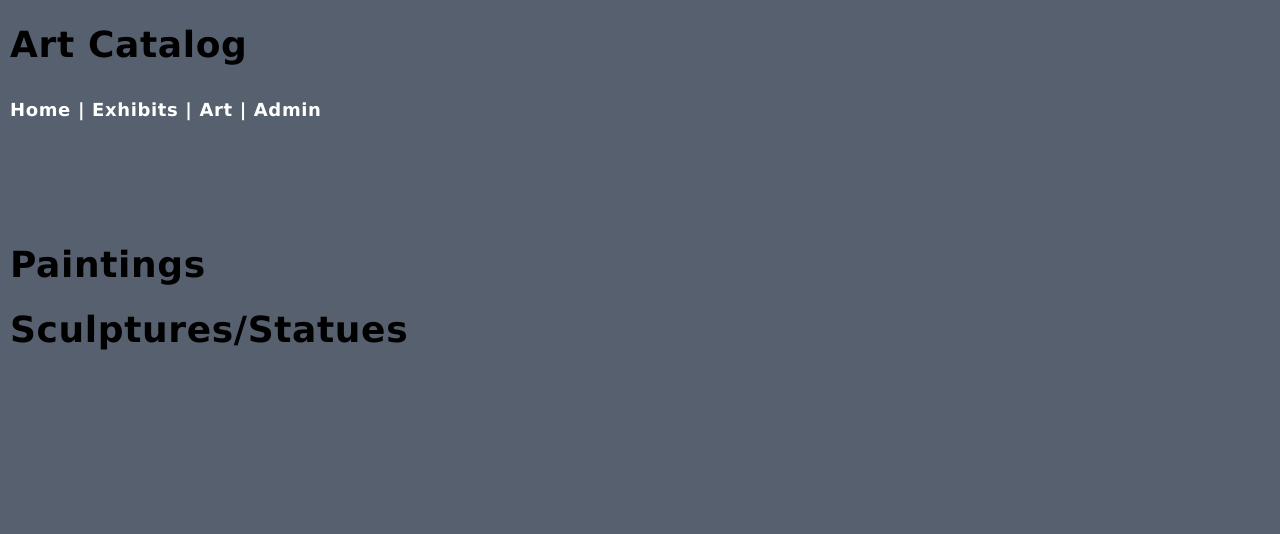
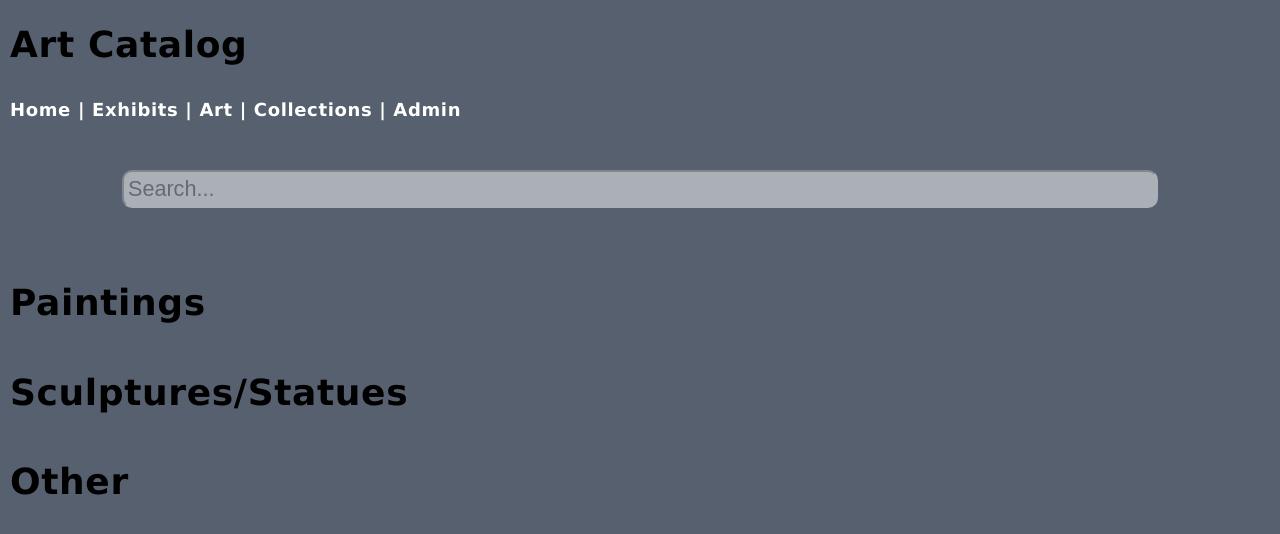
Before and after one commit to ENSF-300-F23/museum-project-l01-34, a Django app: page /ArtPieces/ in a window 1280 px wide. Shown: the top 534 px of the page. Run offline with Django 4.2, Linux system fonts and the light colour scheme; some libraries are stand-ins or nearby versions.

Commit message:
Made Segregated Search in Art Page

```diff
--- a/Code/Museum/ArtObject/mainapp/models.py
+++ b/Code/Museum/ArtObject/mainapp/models.py
@@ -1,3 +1,4 @@
+from typing import Any
 from django.db import models
 
 class Artist(models.Model):
@@ -25,6 +26,9 @@ class ArtObject(models.Model):
 
     ExhibitName = models.ForeignKey("Exhibition", on_delete = models.CASCADE, default = None, blank = True, null = True)
     ArtistName = models.ForeignKey("Artist", on_delete = models.CASCADE, default = None, blank = True, null = True)
+
+    def __str__(self):
+        return self.IdNo
 
 class Painting(models.Model):
     IdNo = models.ForeignKey("ArtObject", primary_key = True, on_delete = models.CASCADE)
--- a/Code/Museum/ArtObject/mainapp/templates/ArtPieces.html
+++ b/Code/Museum/ArtObject/mainapp/templates/ArtPieces.html
@@ -8,14 +8,17 @@
   {% include 'MenuBar.html' %}
 {% endblock %}
 
+{% block sb %}
+  <form class = "searchContainer">
+    {% with getLocation="search-art" %}
+    {% csrf_token %}
+    {% include 'partials/search.html' %}
+    {% endwith %}
+  </form>
+{% endblock %}
+
 {% block contents %}
-  <div>
-    <h1> Paintings </h1>
-  </div>
-  <div>
-    <h1> Sculptures/Statues </h1>
-  </div>
-  <div>
-
-  </div>
+<div id = "results">
+  {% include 'partials/search-multiartresults.html' %}
+</div>
 {% endblock %}
--- a/Code/Museum/ArtObject/mainapp/templates/Home.html
+++ b/Code/Museum/ArtObject/mainapp/templates/Home.html
@@ -24,6 +24,5 @@
 
   <div class="flex-container" id = "results">
     {% include 'partials/search-artresults.html' %}
-
   </div>
 </div>
--- a/Code/Museum/ArtObject/mainapp/templates/Master.html
+++ b/Code/Museum/ArtObject/mainapp/templates/Master.html
@@ -21,5 +21,6 @@
         <div class = "masterContainer">
             {% block contents %} {% endblock  %}
         </div>
+        {% block extras %}{% endblock %}
     </div>
 </html>
--- a/Code/Museum/ArtObject/mainapp/templates/MenuBar.html
+++ b/Code/Museum/ArtObject/mainapp/templates/MenuBar.html
@@ -4,7 +4,11 @@
 </head>
 <link rel = "stylesheet" href = "{% static 'MenuBar.css' %}">
 <div>
-    <a href = "/"> Home </a> | <a href = "/Explore"> Exhibits </a> | <a href = "/ArtPieces"> Art </a> | <a href = "/Adminlogin/"> Admin </a>
+    <a href = "/"> Home </a> |
+    <a href = "/Explore"> Exhibits </a> |
+    <a href = "/ArtPieces"> Art </a> |
+    <a href = "/Collections"> Collections </a> |
+    <a href = "/Adminlogin/"> Admin </a>
 </div>
 <script>
     function expandSearch(input) {
--- /dev/null
+++ b/Code/Museum/ArtObject/mainapp/templates/partials/search-multiartresults.html
@@ -0,0 +1,37 @@
+{% load static %}
+
+<h1> Paintings </h1>
+  <div class = "flex-container">
+    {% for x in Paintings %}
+        <a href="/ArtPieces/ArtPieceDetails/{{ x.Title }}" >
+        <img src="{% static x.Title|add:".jpg" %}" alt="">
+        <section>
+            <h2 class = "wrap">{{ x.Title }}</h2>
+        </section>
+        </a>
+    {% endfor %}
+</div>
+
+<h1> Sculptures/Statues </h1>
+  <div class = "flex-container">
+    {% for x in SculpsOrStats %}
+        <a href="/ArtPieces/ArtPieceDetails/{{ x.Title }}" >
+        <img src="{% static x.Title|add:".jpg" %}" alt="">
+        <section>
+            <h2 class = "wrap">{{ x.Title }}</h2>
+        </section>
+        </a>
+    {% endfor %}
+</div>
+
+<h1> Other </h1>
+  <div class = "flex-container">
+    {% for x in Others %}
+        <a href="/ArtPieces/ArtPieceDetails/{{ x.Title }}" >
+        <img src="{% static x.Title|add:".jpg" %}" alt="">
+        <section>
+            <h2 class = "wrap">{{ x.Title }}</h2>
+        </section>
+        </a>
+    {% endfor %}
+</div>
--- a/Code/Museum/ArtObject/mainapp/views.py
+++ b/Code/Museum/ArtObject/mainapp/views.py
@@ -1,8 +1,8 @@
+import datetime
 from django.http import HttpResponse
 from django.template import loader
 from django.db.models import Q
 from .models import *
-from django.views.decorators.csrf import csrf_protect
 
 def Home(request):
   sq = ''
@@ -18,8 +18,8 @@ def Home(request):
 
 def Explore(request):
   sq = ''
-  if request.GET.get('searchQuery'):
-    sq = request.GET.get('searchQuery')
+  if request.GET.get('search'):
+    sq = request.GET.get('search')
   exibits = Exhibition.objects.filter(Q(ExhibitName__icontains = sq))
   template = loader.get_template('Explore.html')
   context = {
@@ -29,8 +29,8 @@ def Explore(request):
 
 def ArtPieces(request):
   sq = ''
-  if request.GET.get('searchQuery'):
-    sq = request.GET.get('searchQuery')
+  if request.GET.get('search'):
+    sq = request.GET.get('search')
   ArtObjects = ArtObject.objects.filter(Q(Title__icontains = sq))
   template = loader.get_template('ArtPieces.html')
   context = {
@@ -57,12 +57,11 @@ def ExhibitDetails(request, ExhibitName):
 
   return HttpResponse(template.render(context, request))
 
-
 def search_art(request):
   currentUrl = request.path
   search_text = request.GET.get('search')
 
-  if(currentUrl == '/search-art/'):
+  if(currentUrl == '/search-art/' or '/ArtPieces/search-art/'):
     try:
       searchYear = int(search_text)
     except:
@@ -81,19 +80,41 @@ def search_art(request):
   else:
     results = ArtObject.objects.filter(Title__icontains = search_text)
 
-  template = loader.get_template('partials/search-artresults.html')
+  objectIds = results.values_list('IdNo', flat = True)
+
+  paintings = Painting.objects.filter(IdNo__in = objectIds).values_list('IdNo', flat = True)
+  paintings = ArtObject.objects.filter(IdNo__in = paintings)
+
+  sculpsOrStats = SculptureOrStatue.objects.filter(IdNo__in = objectIds).values_list('IdNo', flat = True)
+  sculpsOrStats = ArtObject.objects.filter(IdNo__in = sculpsOrStats)
+
+  others = Other.objects.filter(IdNo__in = objectIds).values_list('IdNo', flat = True)
+  others = ArtObject.objects.filter(IdNo__in = others)
+  print(paintings.values_list('IdNo', flat=True))
+  if(currentUrl == '/ArtPieces/search-art/'):
+    template = loader.get_template('partials/search-multiartresults.html')
+  else:
+    template = loader.get_template('partials/search-artresults.html')
+
   context = {
-    'ArtObjects' : results
-  }
+    'ArtObjects' : results,
+    'Paintings' : paintings,
+    'SculpsOrStats' : sculpsOrStats,
+    'Others' : others
+    }
   return HttpResponse(template.render(context, request))
 
 def search_exhibit(request):
   search_text = request.GET.get('search')
+  try:
+    search_date = datetime.datetime.strptime(search_text, '%Y-%m-%d').date()
+  except:
+    search_date = None
 
   results = Exhibition.objects.filter(
     Q(ExhibitName__icontains = search_text) |
-    Q(StartDate = search_text) |
-    Q(EndDate = search_text)
+    Q(StartDate = search_date) |
+    Q(EndDate = search_date)
     )
   template = loader.get_template('partials/search-exhibitresults.html')
   context = {
```
